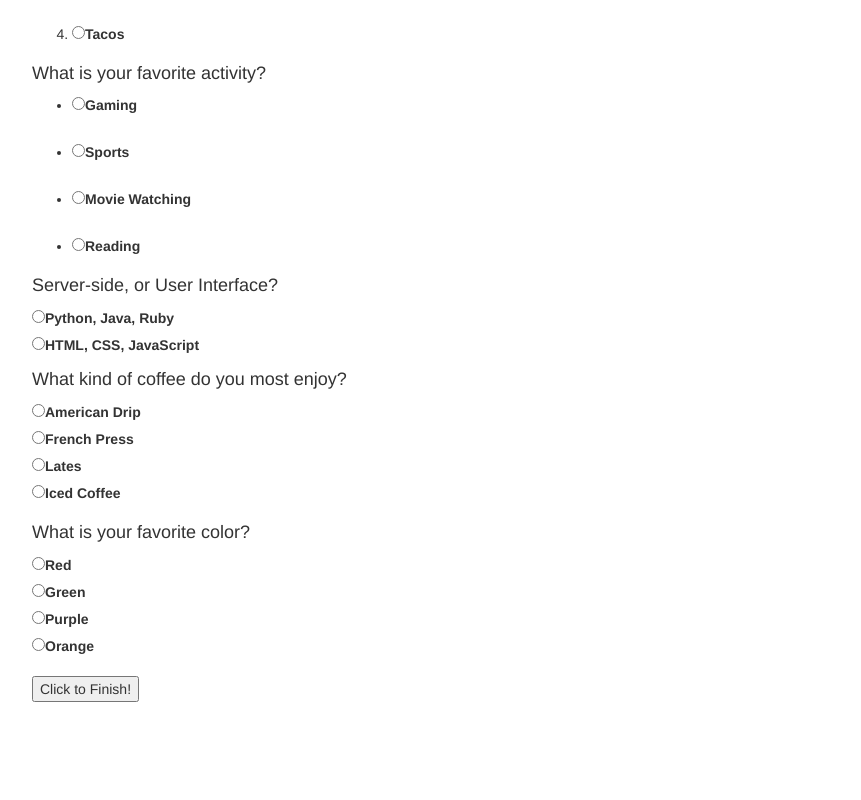
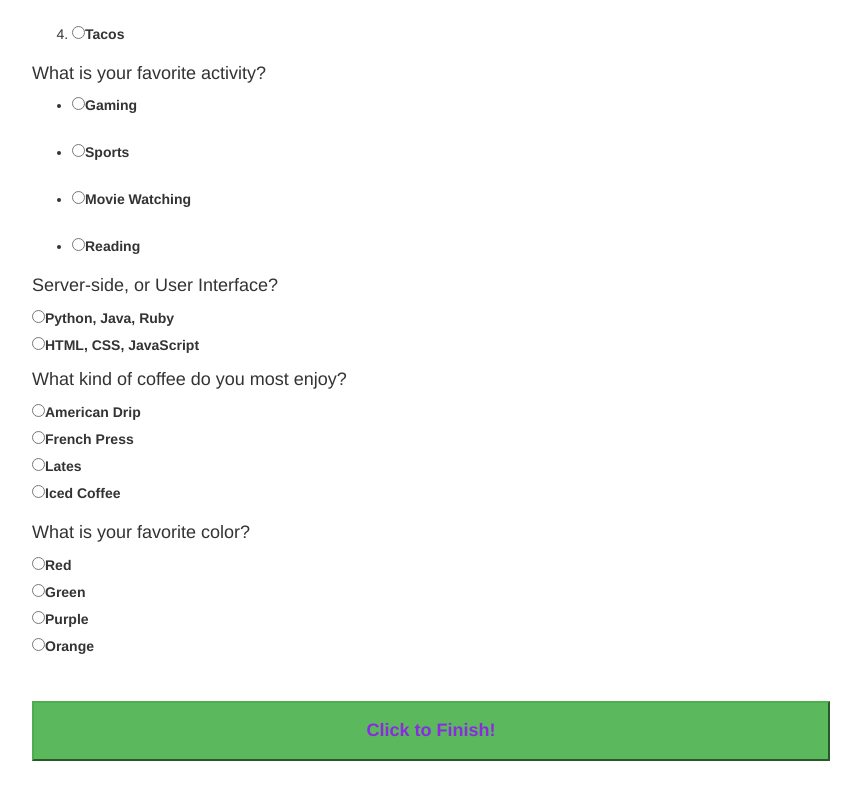
Before and after one commit to TonyBoy56/friday_project2, a plain HTML site: page index.html in a window 1280 px wide. Shown: the part 794-1594 px from the top of the page, without its empty margins (38-899 px from the left). Before the commit the page ends 1496 px from the top, so only its background shows below. Drawn offline with Linux system fonts and the light colour scheme.

Commit message:
add css changes

```diff
--- a/css/styles.css
+++ b/css/styles.css
@@ -6,3 +6,15 @@ img {
   max-width: 39%;
   height: auto;
 }
+
+#submit {
+  font-size: large;
+  font-weight: bolder;
+  color: blueviolet;
+  width: 70%;
+  padding-top: 15px;
+  padding-bottom: 15px;
+  border-style: outset;
+  margin-top: 25px;
+  margin-bottom: 43px;
+}
--- a/index.html
+++ b/index.html
@@ -125,11 +125,11 @@
         <div class="form-group">
           <div id="color">
             <label>
-              <input type="radio" name="question5" value="a3">Red
+              <input type="radio" name="question5" value="a1">Red
             </label>
             <br>
             <label>
-              <input type="radio" name="question5" value="a4">Green
+              <input type="radio" name="question5" value="a2">Green
             </label>
             <br>
             <label>
@@ -141,10 +141,8 @@
             </label>
           </div>
         </div>
+        <button id="submit" class="btn-success" type="submit">Click to Finish!</button>
       </form>
-
-      <button type="submit" id="submit" onclick="output()">Click to Finish!</button>
-
       <div id="output">
 
       </div>
```
